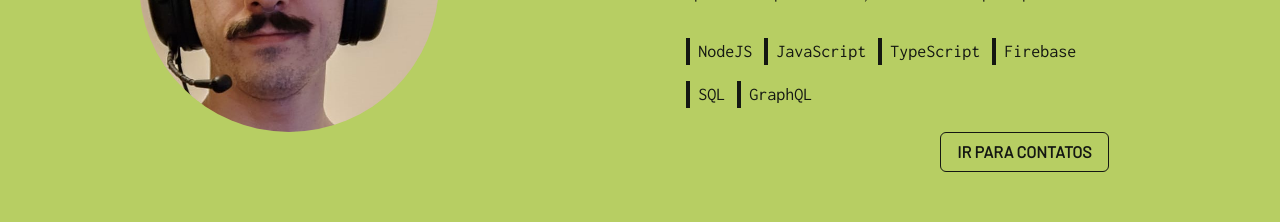
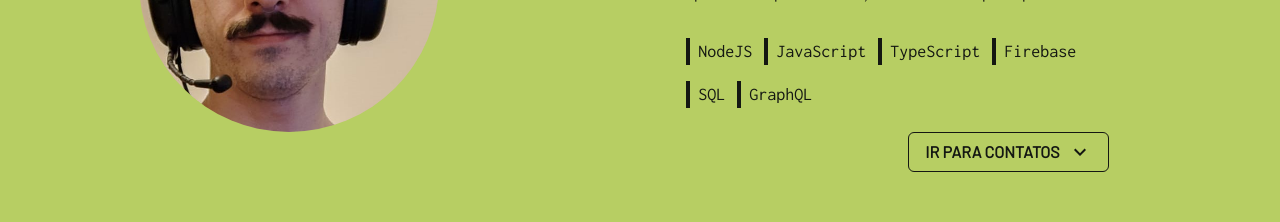
Before and after one commit to cptvictor95/portfolio, a Next.js app: page / in a window 1280 px wide. Shown: the part 1200-1422 px from the top of the page. Built offline with nearby package versions, Linux system fonts and the light colour scheme; a web font is replaced by a local one.

Commit message:
fix: add correct link href and icon to go to contact button

```diff
--- a/sections/SubHero.tsx
+++ b/sections/SubHero.tsx
@@ -1,9 +1,10 @@
+import { ChevronDownIcon } from '@chakra-ui/icons';
 import { Image } from '@chakra-ui/image';
-import { Flex, Text } from '@chakra-ui/layout';
+import { Flex, Text, Link } from '@chakra-ui/layout';
 import { Button, Stack } from '@chakra-ui/react';
+import { motion } from 'framer-motion';
 import { useRouter } from 'next/router';
 import React from 'react';
-import { Link } from 'react-scroll';
 import TechTag from '../components/TechTag';
 import { subhero } from '../locale/subhero';
 
@@ -59,14 +60,11 @@ const SubHero: React.FC = () => {
             <TechTag title="GraphQL" />
           </Flex>
           <Flex as="section" alignSelf="flex-end" pb={{ base: 8 }}>
-            <Link
-              activeClass="active"
-              to="contact"
-              spy={true}
-              smooth={true}
-              duration={1000}
-            >
-              <Button variant="outline">
+            <Link as={motion.a} href="#contact" variant="nostyle">
+              <Button
+                variant="outline"
+                rightIcon={<ChevronDownIcon fontSize="x-large" />}
+              >
                 {locale === 'pt_BR'
                   ? subhero.ptBR.buttonText
                   : subhero.enUS.buttonText}
```
